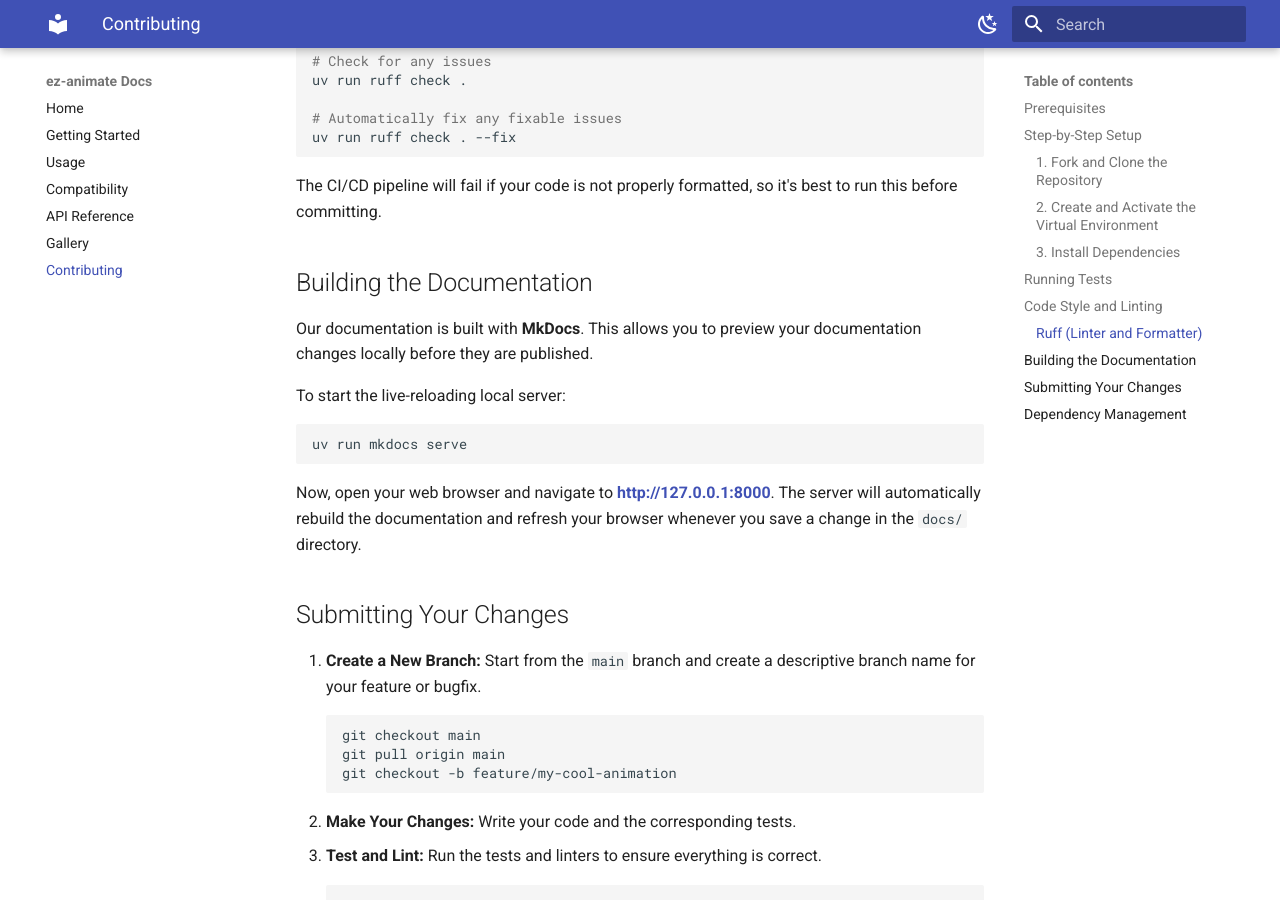
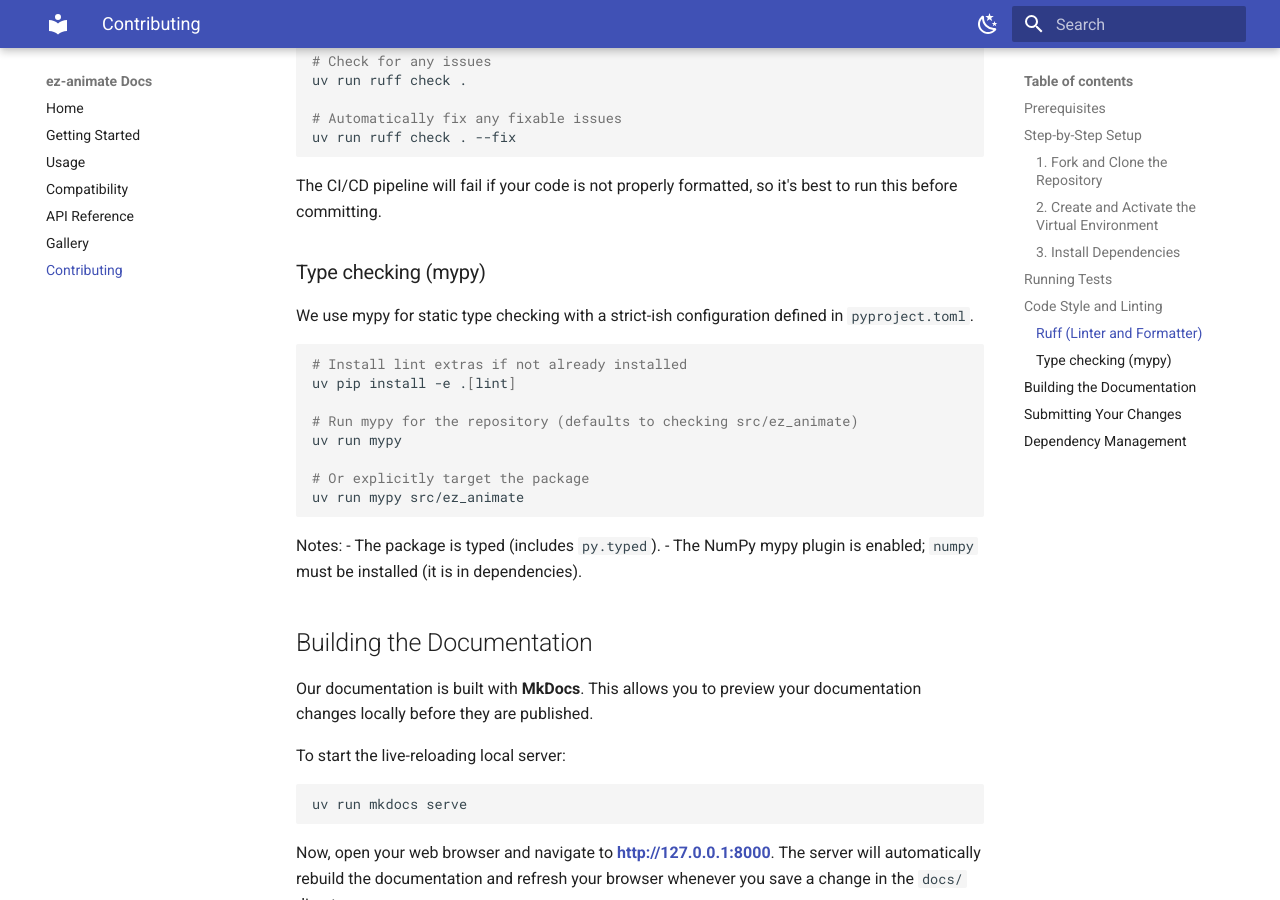
Before and after one commit to SantiagoEnriqueGA/ez-animate, an MkDocs documentation site: the page built from docs/contributing.md, in a window 1280 px wide and 900 px high, scrolled down 2438 px. Built offline with MkDocs 1.6.1 and Material for MkDocs 9.7.7, drawn with Linux system fonts in a browser that asks for light colours.

Commit message:
feat: add 'use_true_labels' parameter to ClusteringAnimation and update contributing documentation for mypy

````diff
--- a/docs/contributing.md
+++ b/docs/contributing.md
@@ -112,6 +112,25 @@ uv run ruff check . --fix
 
 The CI/CD pipeline will fail if your code is not properly formatted, so it's best to run this before committing.
 
+### Type checking (mypy)
+
+We use mypy for static type checking with a strict-ish configuration defined in `pyproject.toml`.
+
+```bash
+# Install lint extras if not already installed
+uv pip install -e .[lint]
+
+# Run mypy for the repository (defaults to checking src/ez_animate)
+uv run mypy
+
+# Or explicitly target the package
+uv run mypy src/ez_animate
+```
+
+Notes:
+- The package is typed (includes `py.typed`).
+- The NumPy mypy plugin is enabled; `numpy` must be installed (it is in dependencies).
+
 ## Building the Documentation
 
 Our documentation is built with **MkDocs**. This allows you to preview your documentation changes locally before they are published.
````
Also changed, not shown: docs/api.md (+2 -0 lines), docs/usage.md (+1 -1 lines).
